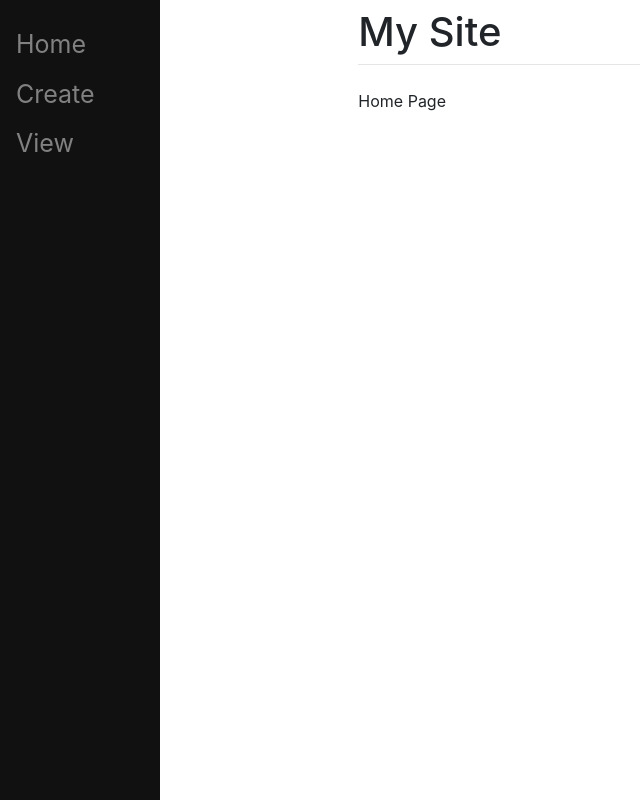
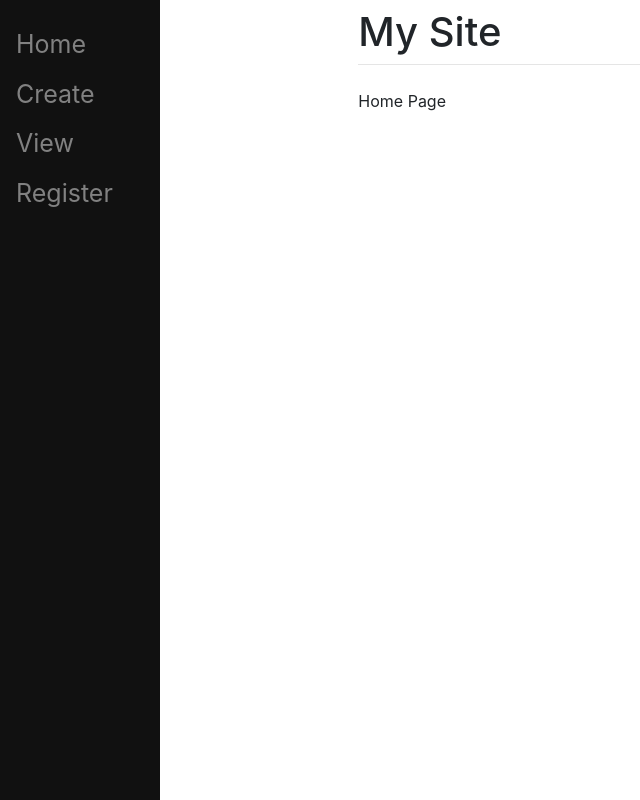
Before and after one commit to ninjhaw/todoList, a Django app: page / in a window 1280 px wide. Shown: the whole page, without its empty margins (0-640 px from the left). Run offline with Django 5.2, Linux system fonts and the light colour scheme.

Commit message:
modify base template in main app

```diff
--- a/my_site/main/templates/main/base.html
+++ b/my_site/main/templates/main/base.html
@@ -41,7 +41,8 @@
     <div class="sidenav">
         <a href="/">Home</a>
         <a href="/create">Create</a>
-        <a href="/2">View</a>
+        <a href="/8">View</a>
+        <a href="/register">Register</a>
     </div>
     <div id="content" name="content" class="main">
         <div class="row justify-content-center">
```
